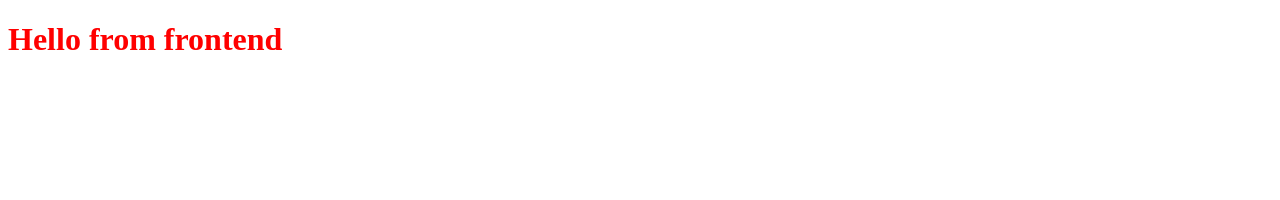
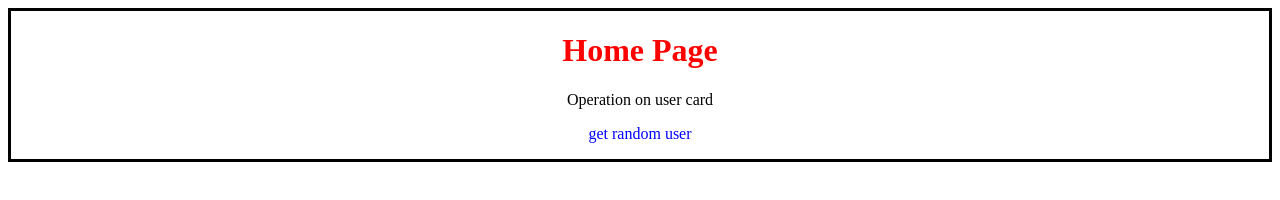
Before and after one commit to Vaishnavi777-arch/AutoSuggestBootcamp, a website: page frontend/index.html in a window 1280 px wide. Drawn offline with Linux system fonts and the light colour scheme.

Commit message:
container committed

```diff
--- a/frontend/index.css
+++ b/frontend/index.css
@@ -1,3 +1,14 @@
 h1{
     color: red;
 }
+div{
+    text-align :center;
+    border:3px solid black;
+}
+#p2{
+    color:blue;
+
+}
+div:hover{
+    background-color:pink;
+}
--- a/frontend/index.html
+++ b/frontend/index.html
@@ -8,7 +8,11 @@
 
 </head>
 <body>
-    <h1> Hello from frontend</h1>
+    <div>
+        <h1> Home Page</h1>
+        <p id="p1"> Operation on user card</p>
+        <p id="p2">get random user</p>
+    </div>
     <script src="index.js"></script>
 
 </body>
```
